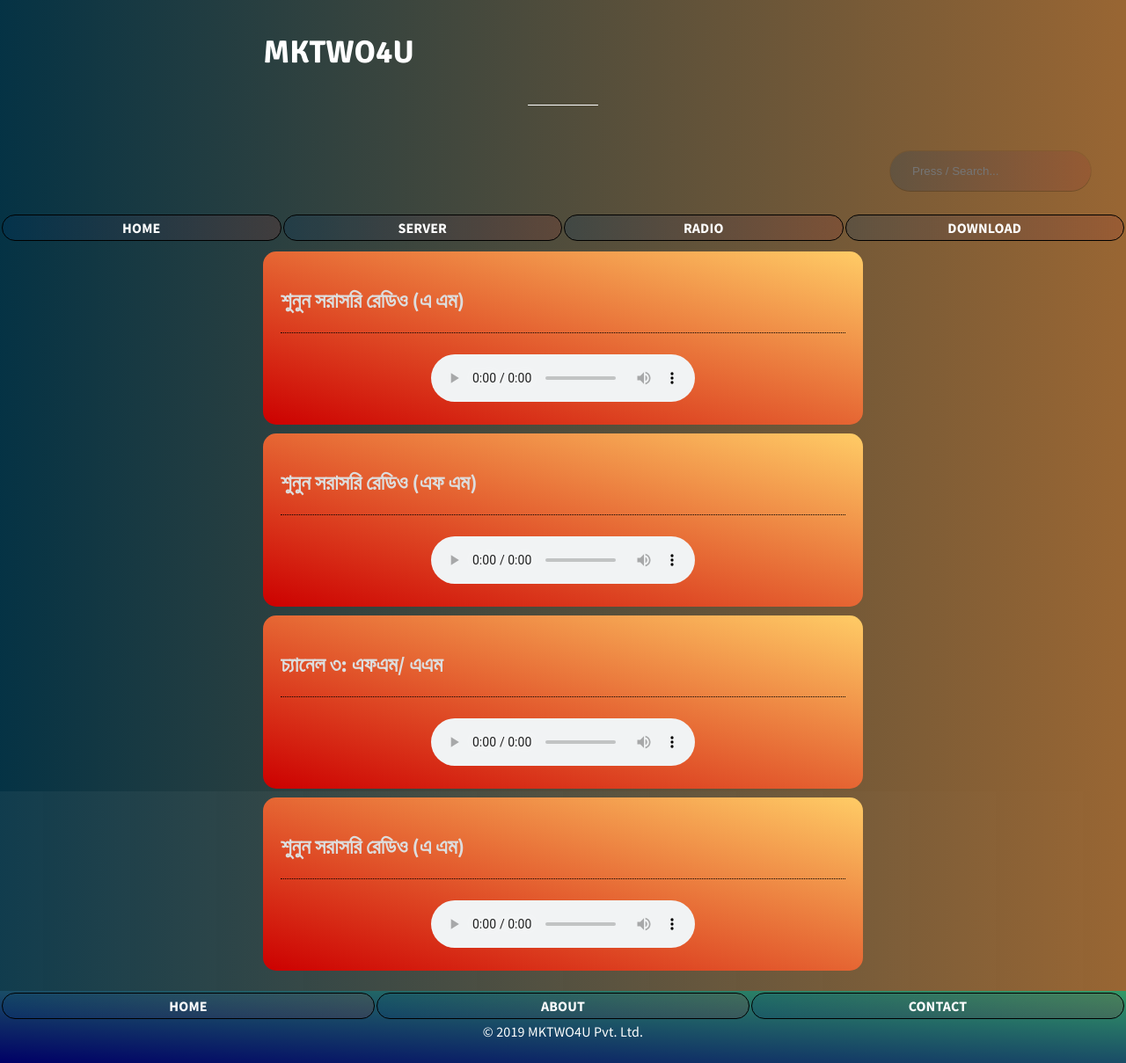
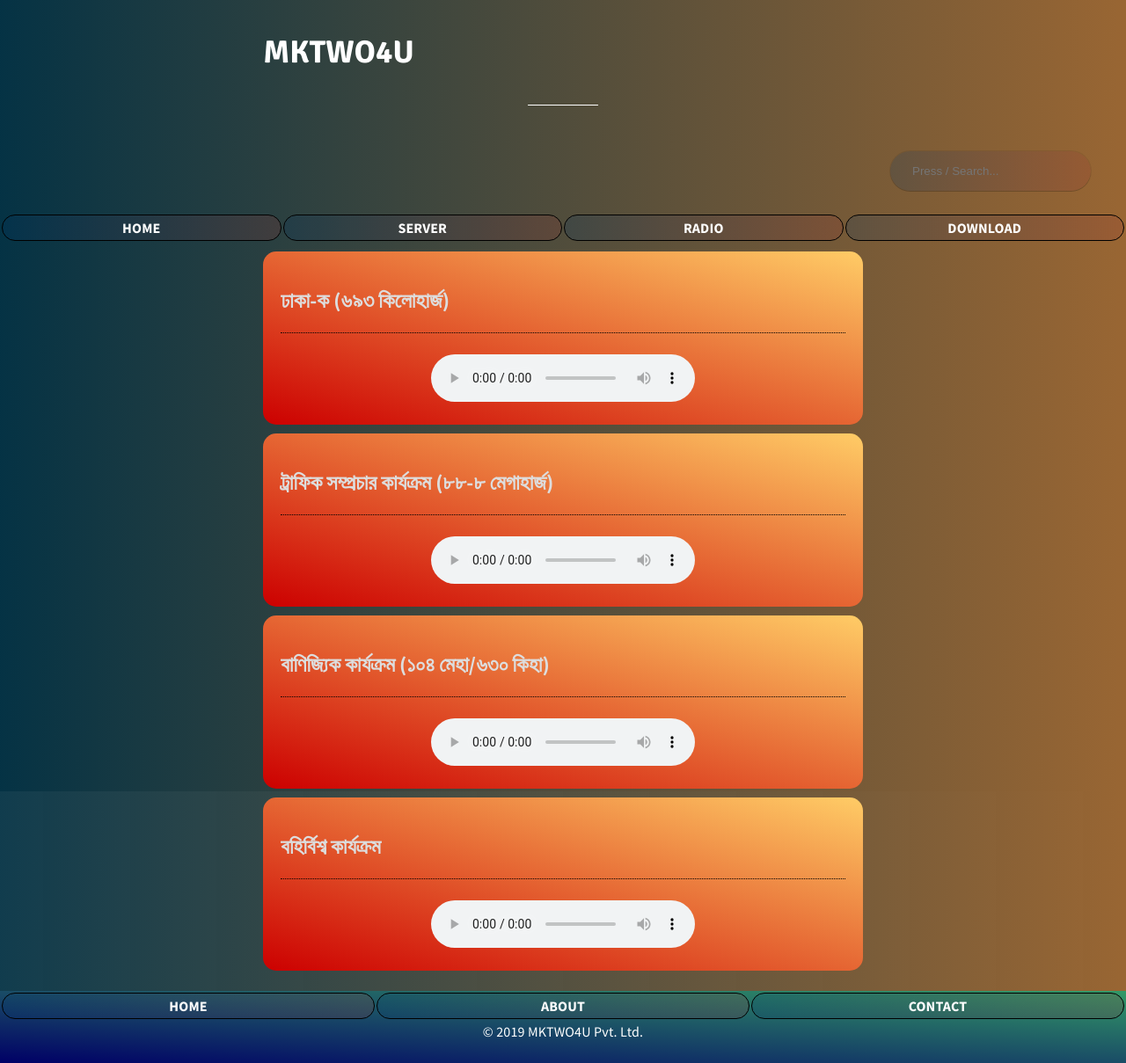
Before and after one commit to bdmilan/blog, a Jekyll site: the page built from radio.md, in a window 1280 px wide. Shown: the whole page at 88% size. Built offline with Jekyll 4.4.1, drawn with Linux system fonts in a browser that asks for light colours.

Commit message:
Update radio.md

```diff
--- a/radio.md
+++ b/radio.md
@@ -5,7 +5,7 @@ title: Bangla Radio
 
  <div class="article">
 	<div style="border-bottom: 1px dotted black;">
-		<h2> শুনুন সরাসরি রেডিও (এ এম)</h2><br> </div><br>
+		<h2> ঢাকা-ক (৬৯৩ কিলোহার্জ)</h2><br> </div><br>
 <div align="center"><audio controls="" preload="metadata" style=" width:300px;">
 	<source src="http://stream.zeno.fm/2wv1hb2mb" type="audio/mpeg">
 	Your browser does not support the audio element.
@@ -15,7 +15,7 @@ title: Bangla Radio
 
 <div class="article">
 	<div style="border-bottom: 1px dotted black;">
-		<h2> শুনুন সরাসরি রেডিও (এফ এম)</h2><br> </div><br>
+		<h2> ট্রাফিক সম্প্রচার কার্যক্রম (৮৮-৮ মেগাহার্জ)</h2><br> </div><br>
 <div align="center"><audio controls="" preload="metadata" style=" width:300px;">
 	<source src="http://stream.zenolive.com/8w0533k6vewtv" type="audio/mpeg">
 	Your browser does not support the audio element.
@@ -25,7 +25,7 @@ title: Bangla Radio
 
 <div class="article">
 	<div style="border-bottom: 1px dotted black;">
-		<h2> চ্যানেল ৩: এফএম/ এএম</h2><br> </div><br>
+		<h2> বাণিজ্যিক কার্যক্রম (১০৪ মেহা/৬৩০ কিহা)</h2><br> </div><br>
 <div align="center"><audio controls="" preload="metadata" style=" width:300px;" __idm_id__="88989697">
 	<source src="http://stream.zenolive.com/ydypusr0hyduv" type="audio/mpeg">
 	Your browser does not support the audio element.
@@ -35,7 +35,7 @@ title: Bangla Radio
 
 <div class="article">
 	<div style="border-bottom: 1px dotted black;">
-		<h2> শুনুন সরাসরি রেডিও (এ এম)</h2><br> </div><br>
+		<h2>বহির্বিশ্ব কার্যক্রম</h2><br> </div><br>
 <div align="center"><audio controls="" preload="metadata" style=" width:300px;" __idm_id__="88989697">
 	<source src="http://stream.zeno.fm/ks1g53r0hyduv" type="audio/mpeg">
 	Your browser does not support the audio element.
```
